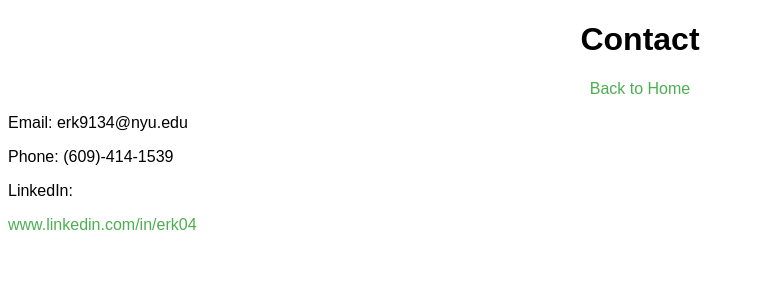
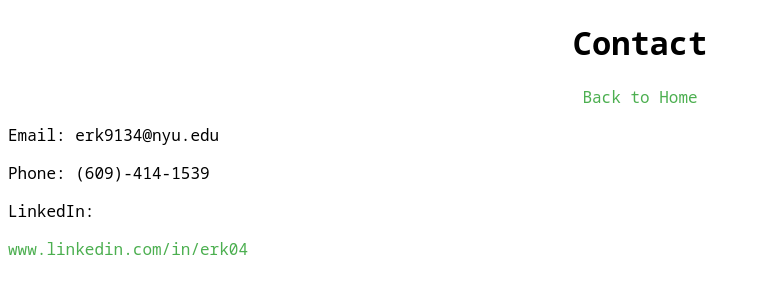
Before and after one commit to erk9134/faulted-apollo, a plain HTML site: page contact.html in a window 1280 px wide. Shown: the whole page, without its empty margins (0-761 px from the left). Drawn offline with Linux system fonts and the light colour scheme.

Commit message:
Update contact.html

```diff
--- a/contact.html
+++ b/contact.html
@@ -5,7 +5,7 @@
     <meta name="viewport" content="width=device-width, initial-scale=1.0">
     <title>Contacts</title>
     <style>
-        body { font-family: Arial, "Noto Sans Mono", monospace;}
+        body { font-family: "Noto Sans Mono", monospace; }
         header { text-align: center; }
         a { color: #4CAF50; text-decoration: none; }
     </style>
```
